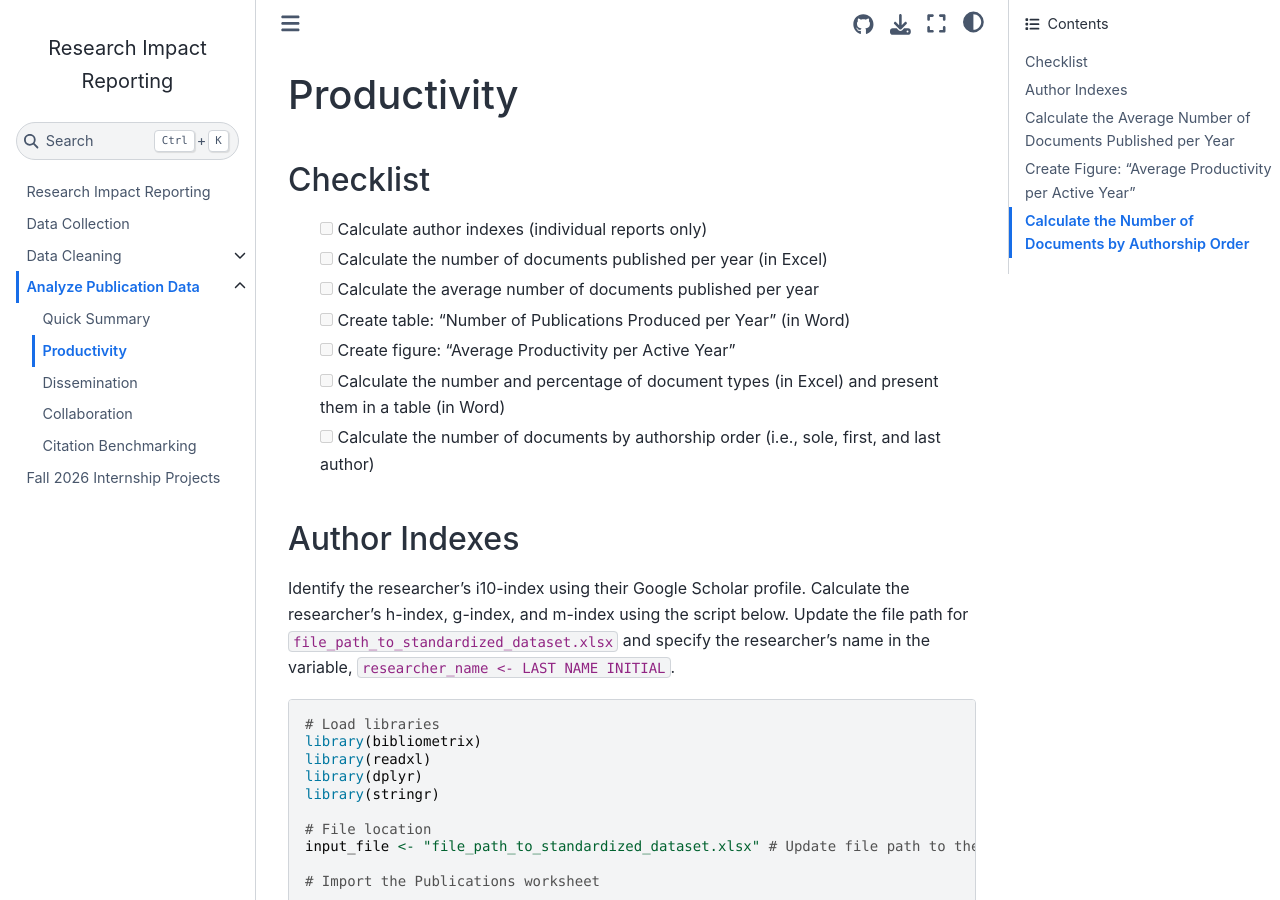
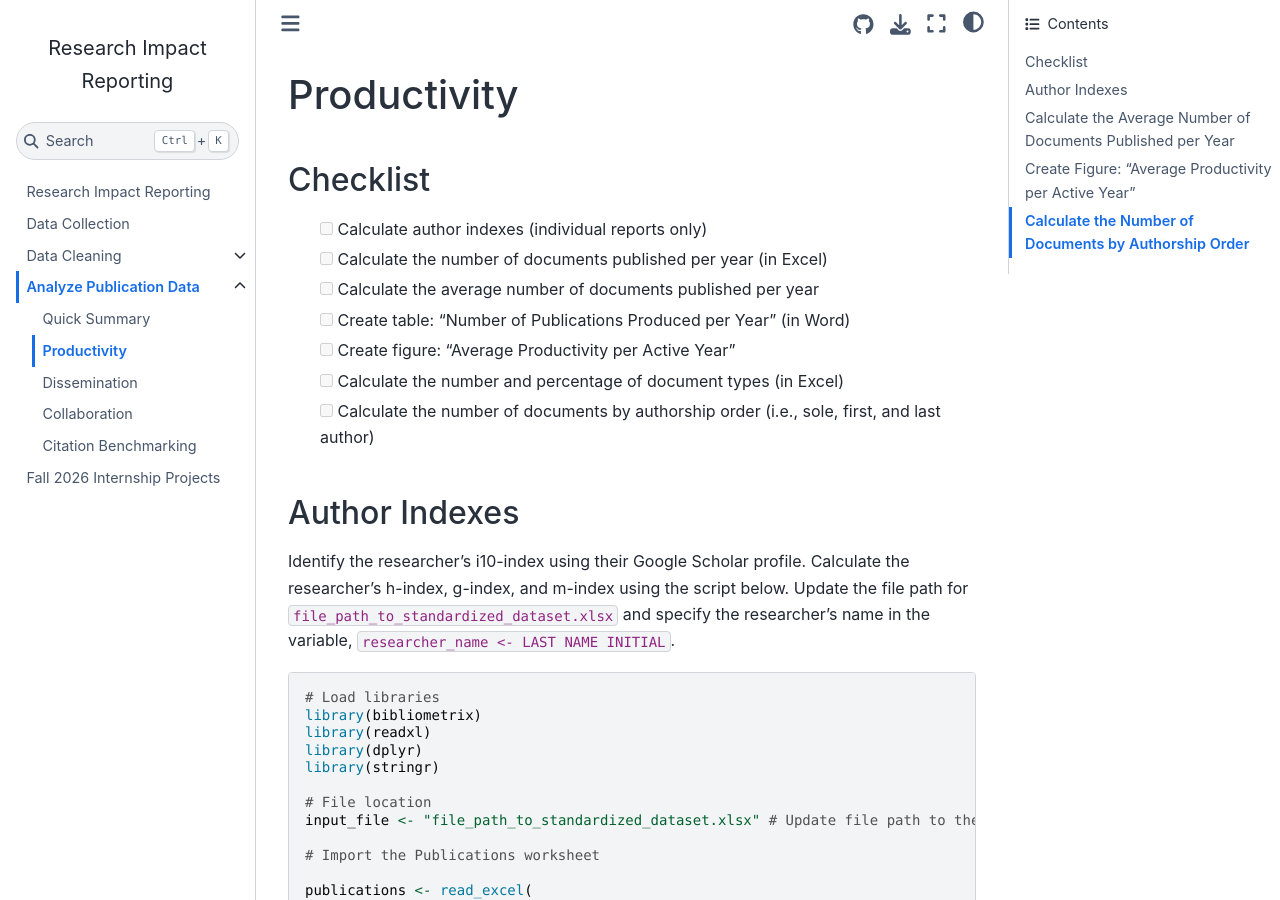
Before and after one commit to vvlooking/research-impact, a Jupyter Book: the page built from website/analyze-data-productivity.md, in a window 1280 px wide and 900 px high. Built offline with Jupyter Book 1.0.4 settings and Sphinx 7.4.7 and the Sphinx Book theme 1.1.4, drawn with Linux system fonts in a browser that asks for light colours.

Commit message:
Update analyze-data-productivity.md

```diff
--- a/website/analyze-data-productivity.md
+++ b/website/analyze-data-productivity.md
@@ -7,7 +7,7 @@
 - [ ] Calculate the average number of documents published per year
 - [ ] Create table: "Number of Publications Produced per Year" (in Word)
 - [ ] Create figure: "Average Productivity per Active Year"
-- [ ] Calculate the number and percentage of document types (in Excel) and present them in a table (in Word)
+- [ ] Calculate the number and percentage of document types (in Excel)
 - [ ] Calculate the number of documents by authorship order (i.e., sole, first, and last author)
 
 ## Author Indexes
```
